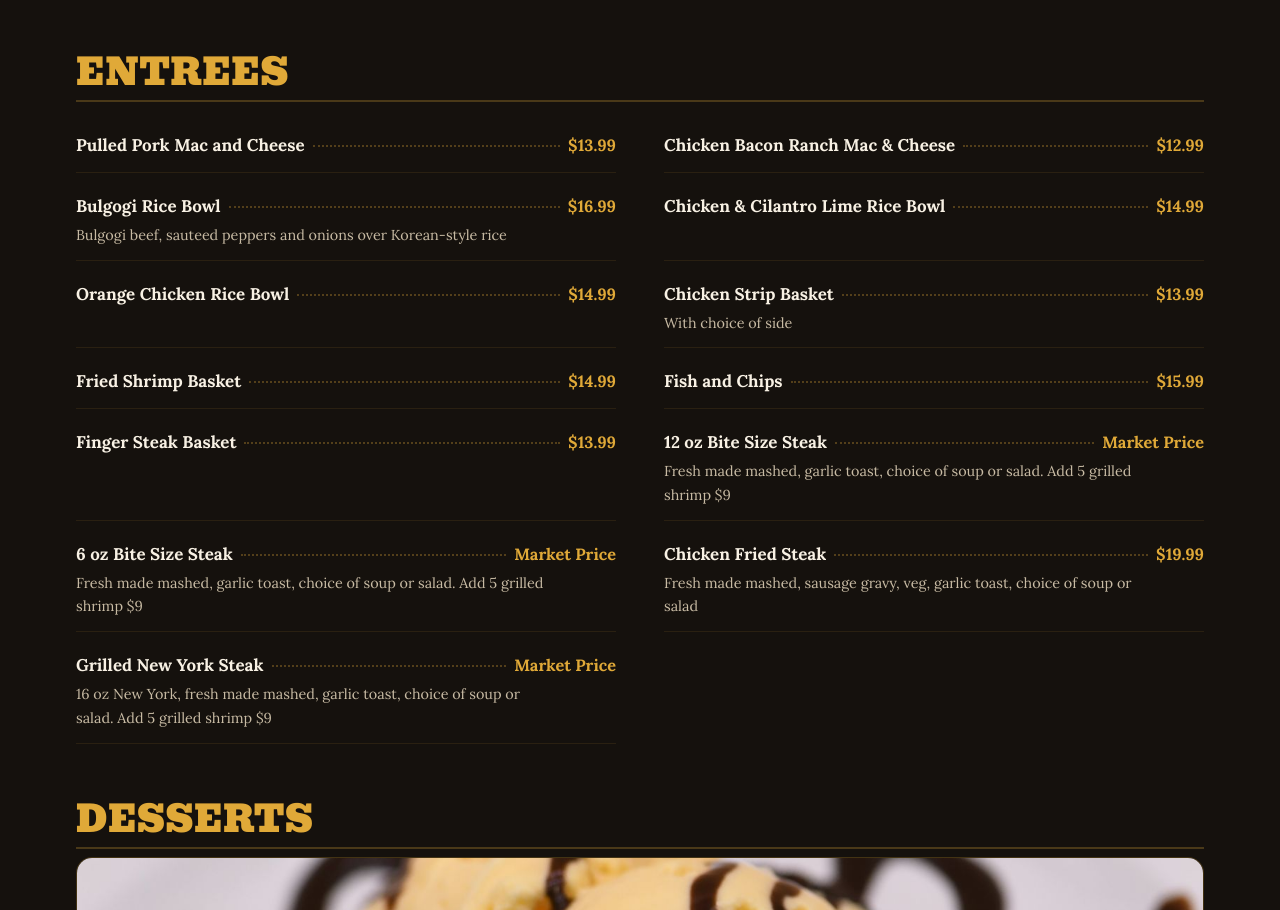
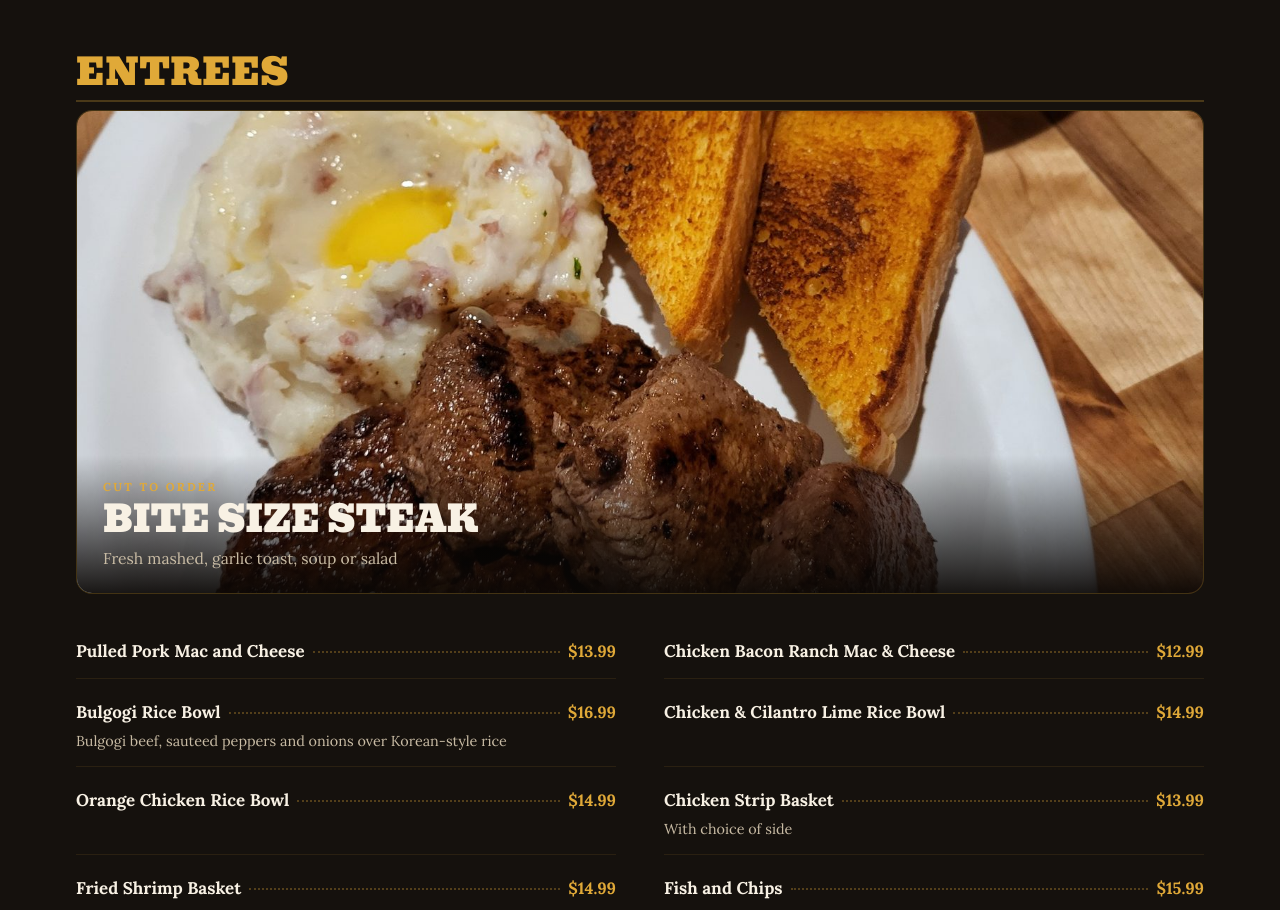
Before and after one commit to bdkolstad1316/Winchester-Grill-Website, a website: page menu.html in a window 1280 px wide. Shown: the part 4311-5221 px from the top of the page. Drawn offline with Linux system fonts and the light colour scheme.

Commit message:
Bite Size Steak

```diff
--- a/menu.html
+++ b/menu.html
@@ -1289,7 +1289,7 @@ footer{background:#0C0907;border-top:1px solid var(--line);padding:54px 26px 28p
 <section class="menu-sec" id="entrees">
   <div class="sec-bar"><h2 class="display">Entrees</h2></div>
 
-
+  <figure class="menu-feature"><img src="assets/featured-bite-size-steak.jpg" alt="Bite Size Steak — Fresh mashed, garlic toast, soup or salad" loading="lazy" decoding="async"><figcaption><span class="feat-label">Cut to Order</span><span class="feat-name">Bite Size Steak</span><span class="feat-tag">Fresh mashed, garlic toast, soup or salad</span></figcaption></figure>
   <div class="mi-grid">
 <div class="mi"><div class="mi-top"><span class="mi-name">Pulled Pork Mac and Cheese</span><span class="mi-dots"></span><span class="mi-price">$13.99</span></div></div>
 <div class="mi"><div class="mi-top"><span class="mi-name">Chicken Bacon Ranch Mac &amp; Cheese</span><span class="mi-dots"></span><span class="mi-price">$12.99</span></div></div>
```
Also changed, not shown: assets/featured-bite-size-steak.jpg (added).
